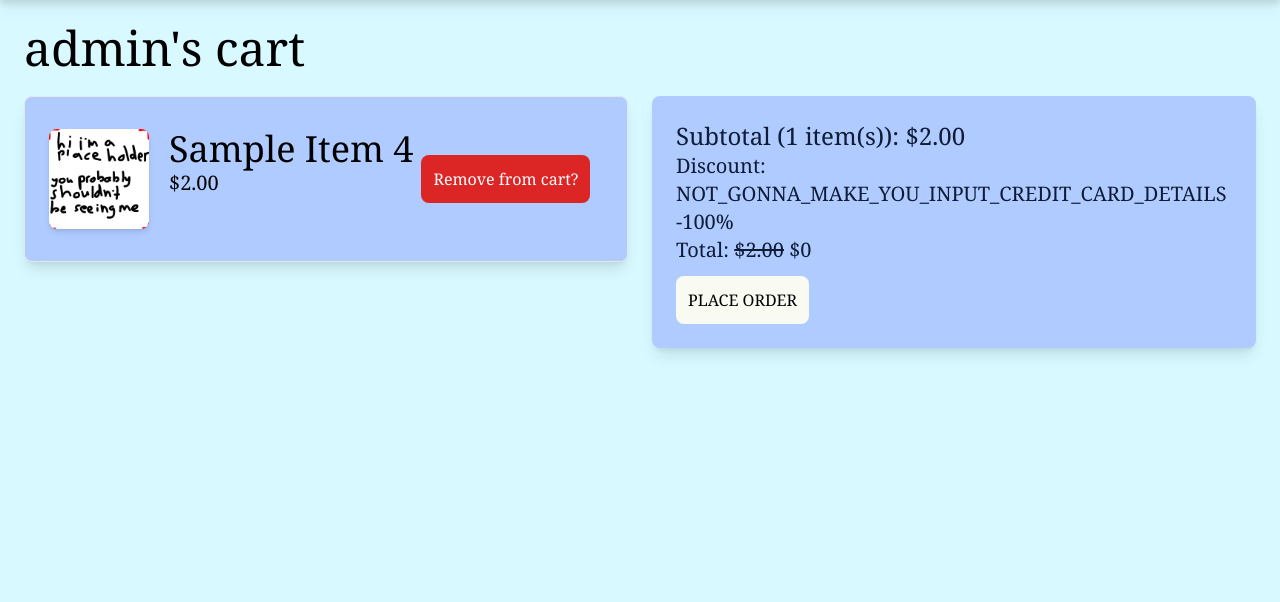
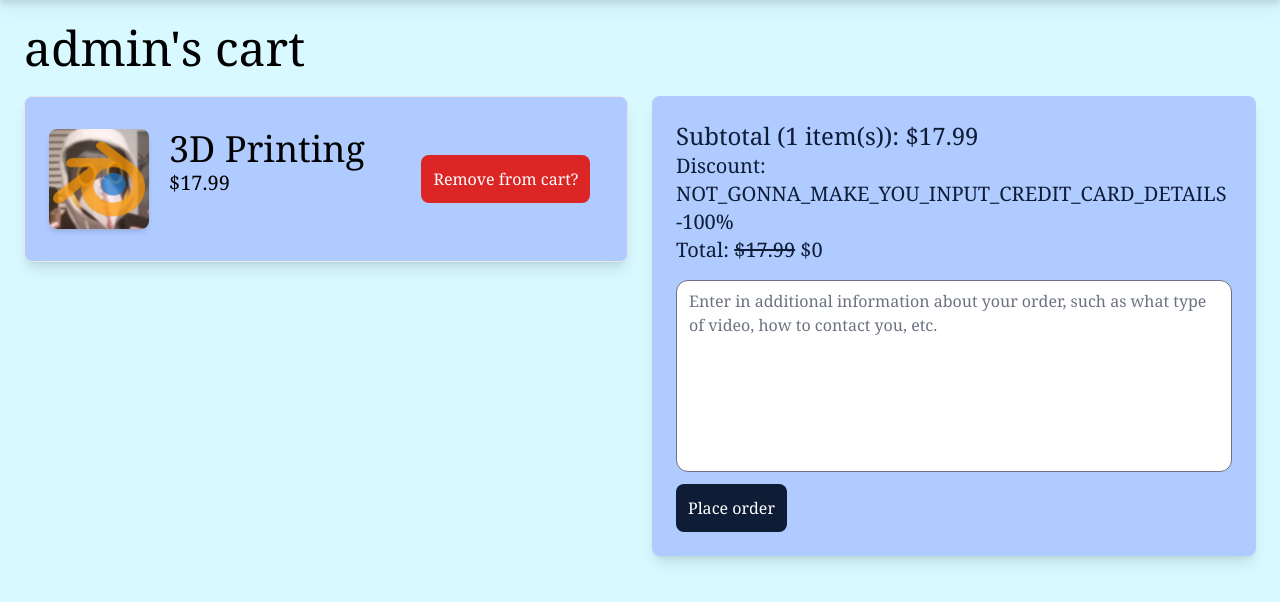
Before and after one commit to ZenBubble/bublstore, a Django app: page /store/cart in a window 1280 px wide. Shown: the part 112-714 px from the top of the page. Run offline with Django 5.2, Linux system fonts and the light colour scheme; a user stored in the database is signed in; data comes from the database, SQL or seed files in the repository; some libraries are stand-ins or nearby versions.

Commit message:
Added proper items
also fixed miscallenous bugs

```diff
--- a/store/admin.py
+++ b/store/admin.py
@@ -3,6 +3,7 @@ from django.contrib import admin
 from .models import *
 
 admin.site.register(Cart)
+admin.site.register(Order)
 
 class ReviewInline(admin.TabularInline):
     model = Review
--- a/store/forms.py
+++ b/store/forms.py
@@ -1,7 +1,7 @@
 from django.contrib.auth.models import User
 from django.contrib.auth.forms import UserCreationForm
 from django.forms import ModelForm, Textarea, PasswordInput, TextInput
-from .models import Review
+from .models import Order, Review
 
 class ReviewForm(ModelForm):
     class Meta:
@@ -17,10 +17,12 @@ class RegisterForm(UserCreationForm):
         model = User
         fields = ['username', 'password1', 'password2']
         widgets = {
-            'username': TextInput(attrs={'class': 'rounded-xl bg-accent w-2/3'}),
-            'password1': PasswordInput(attrs={'class': 'rounded-xl bg-accent w-2/3'}),
-            'password2': PasswordInput(attrs={'class': 'rounded-xl bg-accent w-2/3'}),
+            'username': TextInput(attrs={'class': 'rounded-xl bg-accent w-2/3'})
         }
+    def __init__(self, *args, **kwargs):
+        super().__init__(*args, **kwargs)
+        self.fields['password1'].widget.attrs.update({'class': 'rounded-xl bg-accent w-2/3'})
+        self.fields['password2'].widget.attrs.update({'class': 'rounded-xl bg-accent w-2/3'})
 
 class LoginForm(ModelForm):
     class Meta:
@@ -30,3 +32,11 @@ class LoginForm(ModelForm):
             'username': TextInput(attrs={'class': 'rounded-xl bg-accent w-2/3'}),
             'password': PasswordInput(attrs={'class': 'rounded-xl bg-accent w-2/3'}),
         }
+
+class OrderForm(ModelForm):
+    class Meta:
+        model = Order
+        fields = ['details']
+        widgets = {
+            'details': Textarea(attrs={'class': 'rounded-xl bg-accent h-full w-full align-text-top','style':'resize:none;','placeholder':'Enter in additional information about your order, such as what type of video, how to contact you, etc.'}),
+        }
--- a/store/models.py
+++ b/store/models.py
@@ -5,7 +5,7 @@ from django.db.models.signals import post_save
 
 class Item(models.Model):
     name = models.CharField(max_length=200)
-    description = models.CharField(max_length=200)
+    description = models.CharField(max_length=1000)
     cost = models.DecimalField(max_digits=10, decimal_places=2)
     image = models.ImageField(upload_to="items/", default="items/placeholder.png")
 
@@ -37,6 +37,7 @@ class Review(models.Model):
     content = models.CharField(max_length=1000)
 
 class Order(models.Model):
-    user = models.OneToOneField(User,on_delete=models.CASCADE)
-    item = models.ForeignKey(Item,on_delete=models.CASCADE)
+    def __str__(self):
+        return (self.cart.user.username + "'s order")
+    cart = models.ForeignKey(Cart,on_delete=models.CASCADE)
     details = models.CharField(max_length=2000)
--- a/store/templates/store/cart.html
+++ b/store/templates/store/cart.html
@@ -16,6 +16,10 @@
     {% include "store/header.html" %}
     {% include "store/base.html" %}
     <h1 class="m-6">{{request.user}}'s cart</h1>
+    <!-- succesfully placed order -->
+    {% for message in messages %}
+        <p class="mx-6">{{message}}</p>
+    {% endfor %}
     <!-- display cart items if logged in, else display login/register  -->
     {% if request.user.is_authenticated %}
         <div class="grid gap-6 m-6 grid-cols-2">
@@ -42,8 +46,12 @@
                         <div class="p-6">
                             <p class="text-2xl">Subtotal ({{request.user.cart.num_items}} item(s)): ${{request.user.cart.total_cost}}</p>
                             <p class="text-xl">Discount: NOT_GONNA_MAKE_YOU_INPUT_CREDIT_CARD_DETAILS -100%</p>
-                            <p class="text-xl">Total: <s>${{request.user.cart.total_cost}}</s> $0</p>
-                            <button class="bg-accent p-3 mt-3 rounded-lg hover:shadow-xl hover:bg-accent/90 transition-all duration-100">PLACE ORDER</button>
+                            <p class="text-xl mb-4">Total: <s>${{request.user.cart.total_cost}}</s> $0</p>
+                            <form method="post">
+                                {% csrf_token %}
+                                <div class="h-48">{{form.details}}</div>
+                                <button name="submit" class="bg-dark text-white p-3 mt-3 rounded-lg hover:shadow-xl hover:bg-dark/90 transition-all duration-100">Place order</button>
+                            </form>
                         </div>
                     </div>
                 </div>
--- a/store/templates/store/header.html
+++ b/store/templates/store/header.html
@@ -10,6 +10,7 @@
           <!-- display welcome message if logged in, else display login/register -->
           {% if request.user.is_authenticated %}
             <p class="text-xl">Hello, {{request.user}}</p>
+            <!-- <a class="url" href="{% url 'store:contact' %}">Contact</a> -->
             <a class="url" href="{% url 'store:cart' %}">My cart</a>
             <a class="url" href="{% url 'store:logout' %}">Logout</a>
           {% else %}
@@ -19,3 +20,4 @@
           <a class="url" href="{% url 'store:index' %}">Home</a>
         </div>
       </header>
+  </body>
--- a/store/urls.py
+++ b/store/urls.py
@@ -13,6 +13,8 @@ urlpatterns = [
     path("register", views.register, name="register"),
     # /store/cart
     path("cart", views.cart, name="cart"),
+    # /store/contact
+    path("contact", views.contact, name="contact"),
 
     # BELOW ARE FUNCTIONAL VIEWS, WHICH MEANS THEY SHOULD NOT BE DIRECTLY ACCESSED BY THE USER
 
--- a/store/views.py
+++ b/store/views.py
@@ -14,7 +14,7 @@ class IndexView(generic.ListView):
     context_object_name = "item_list"
 
     def get_queryset(self):
-        return Item.objects.order_by("name")[:5]
+        return Item.objects.order_by("-name")
 
 # Page for viewing a specific item, includes review functionality
 def detail(request, item_id):
@@ -75,9 +75,30 @@ def register(request):
 
 # cart page
 def cart(request):
+    form = OrderForm()
+    if request.method == "POST":
+        if 'submit' in request.POST:
+            user = request.user
+            order = Order(cart=user.cart)
+            form = OrderForm(request.POST, instance=order)
+            if form.is_valid():
+                if not user.cart.order_set.all():
+                    form.save()
+                    messages.success(request, "Order succesfully made!")
+                    return HttpResponseRedirect("/store/cart")
+                else:
+                    messages.error(request, "Sorry! You currently have an unfulfilled order")
+                    return HttpResponseRedirect("/store/cart")
+    context = {
+        "form": form
+    }
+    return render(request, "store/cart.html", context)
+
+# contact page
+def contact(request):
     context = {
     }
-    return render(request, "store/cart.html", context)
+    return render(request, "store/contact.html", context)
 
 ## BELOW ARE FUNCTIONAL VIEWS, WHCIH MEANS THEY SHOULD NOT BE DIRECTLY ACCESSED BY THE USER
 
--- a/theme/static/css/dist/styles.css
+++ b/theme/static/css/dist/styles.css
@@ -859,12 +873,20 @@ a {
   margin-bottom: 0.5rem;
 }
 
+.mb-4 {
+  margin-bottom: 1rem;
+}
+
 .mb-6 {
   margin-bottom: 1.5rem;
 }
 
 .mt-3 {
   margin-top: 0.75rem;
+}
+
+.mt-32 {
+  margin-top: 8rem;
 }
 
 .block {
@@ -879,8 +901,16 @@ a {
   display: grid;
 }
 
+.h-10 {
+  height: 2.5rem;
+}
+
 .h-12 {
   height: 3rem;
+}
+
+.h-48 {
+  height: 12rem;
 }
 
 .h-\[100px\] {
@@ -978,18 +1021,13 @@ a {
   border-radius: 0.75rem;
 }
 
-.rounded-l-xl {
-  border-top-left-radius: 0.75rem;
-  border-bottom-left-radius: 0.75rem;
+.rounded-r-xl {
+  border-top-right-radius: 0.75rem;
+  border-bottom-right-radius: 0.75rem;
 }
 
 .border {
   border-width: 1px;
-}
-
-.bg-accent {
-  --tw-bg-opacity: 1;
-  background-color: rgb(249 251 242 / var(--tw-bg-opacity, 1));
 }
 
 .bg-black\/80 {
--- a/theme/static_src/src/styles.css
+++ b/theme/static_src/src/styles.css
@@ -43,7 +43,7 @@
     }
 
     .clickable-image {
-        @apply transition-all duration-100 w-0 opacity-0;
+        @apply transition-all duration-100 scale-x-0;
     }
 
 }
```
Also changed, not shown: other parts of theme/static/css/dist/styles.css (+37 -22 lines), store/templates/store/contact.html (added, +20 -0 lines), store/templates/store/index.html (+5 -4 lines), store/templates/store/register.html (+7 -5 lines), db.sqlite3, media/items/coding.png (added), media/items/cosplay.png (added), media/items/robots.png (added), media/items/youtube.png (added), store/migrations/0015_remove_order_item_remove_order_user_order_cart_and_more.py (added), store/templates/store/item.html (indentation only). Lines whose indentation alone changed are shown as unchanged.
